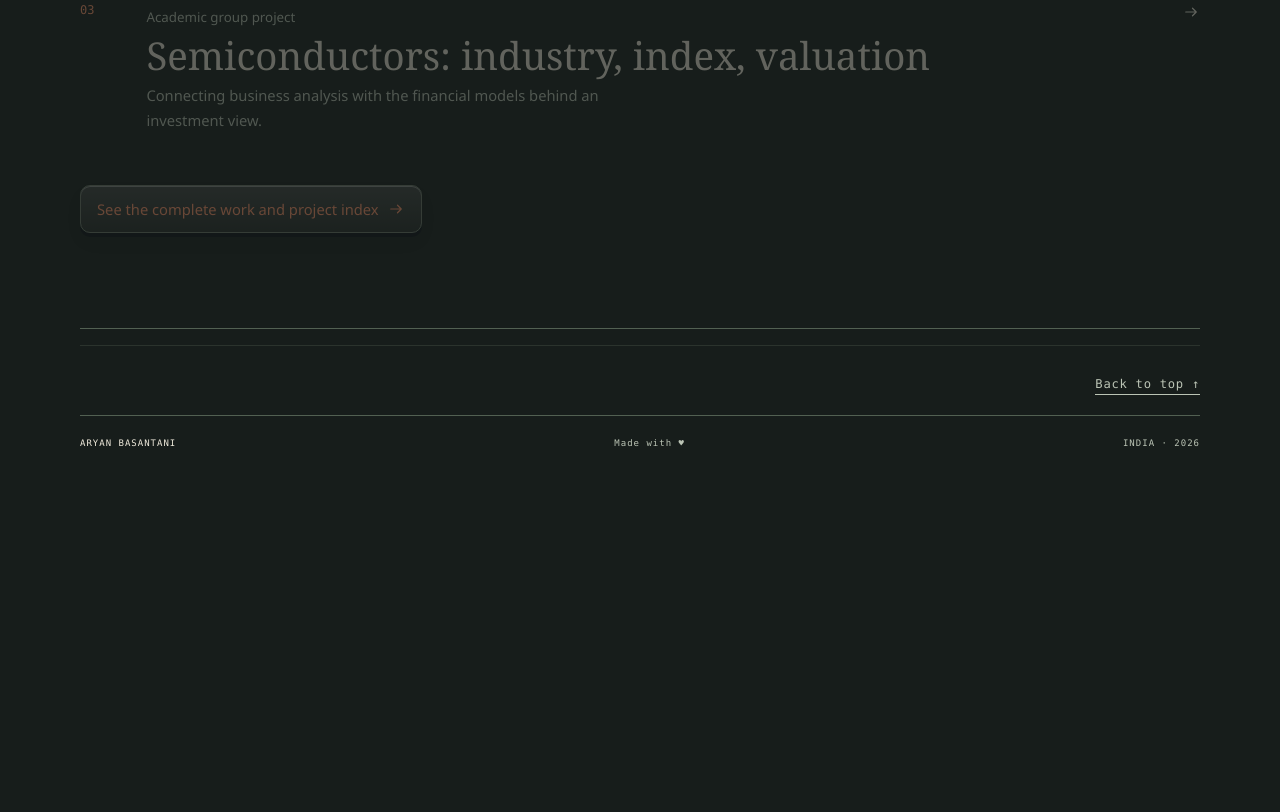
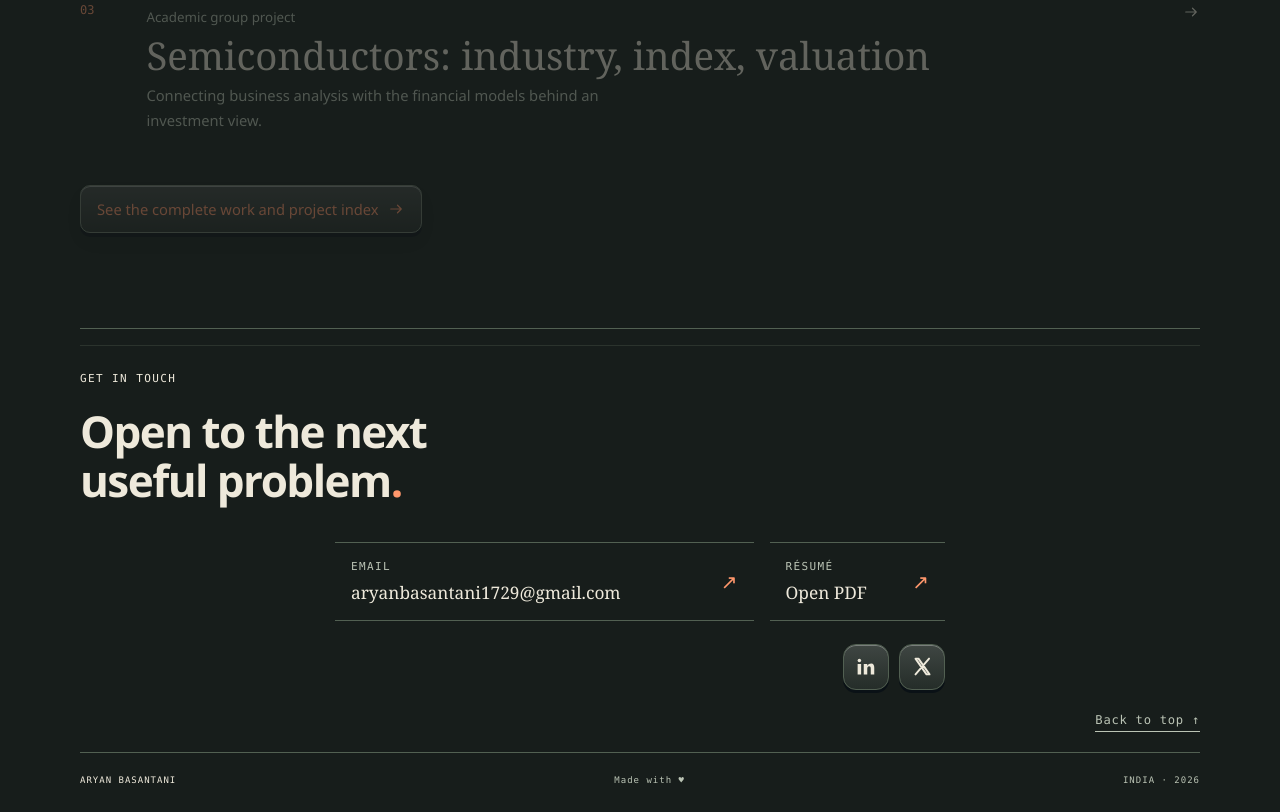
Before and after one commit to Arbs1729/Arbs1729.github.io, an Astro site: page / in a window 1280 px wide. Shown: the part 2542-3354 px from the top of the page. Before the commit the page ends 3018 px from the top, so only its background shows below. Built offline with nearby package versions, Linux system fonts and the light colour scheme; Astro itself is replaced by a stand-in of ours.

Commit message:
Restore Get in touch footer content

```diff
--- a/src/components/Deck.astro
+++ b/src/components/Deck.astro
@@ -50,6 +50,27 @@ const canonical = new URL(path, Astro.site || 'https://aryanbasantani.me');
     </header>
     <main id="main"><slot/></main>
     <footer id="contact" class="deck-footer">
+      <div><p class="mono">GET IN TOUCH</p><h2>Open to the next<br/>useful problem<span>.</span></h2></div>
+      <div class="footer-actions">
+        <div class="footer-primary">
+          <a class="footer-contact footer-email" href={`mailto:${person.email}`}>
+            <span class="mono">EMAIL</span><strong>{person.email}</strong><span aria-hidden="true">↗</span>
+          </a>
+          <a class="footer-contact footer-resume" href="/resume.pdf" target="_blank" rel="noreferrer">
+            <span class="mono">RÉSUMÉ</span><strong>Open PDF</strong><span aria-hidden="true">↗</span>
+          </a>
+        </div>
+        <nav class="footer-socials" aria-label="Social profiles">
+          <a href={person.linkedin} target="_blank" rel="noreferrer" aria-label="LinkedIn profile" title="LinkedIn">
+            <svg viewBox="0 0 24 24" aria-hidden="true"><circle cx="5" cy="5" r="2"/><path d="M3 9h4v12H3zm7 0h4v2c1.2-1.7 2.8-2.5 4.5-2.5 2.6 0 3.5 1.8 3.5 5V21h-4v-6.6c0-1.7-.6-2.6-1.9-2.6-1.4 0-2.1 1-2.1 3.1V21h-4z"/></svg>
+            <span class="sr-only">LinkedIn</span>
+          </a>
+          <a href={person.x} target="_blank" rel="noreferrer" aria-label="X profile: arbs_42" title="X · @arbs_42">
+            <svg viewBox="0 0 24 24" aria-hidden="true"><path d="m4 3 12.6 18H20L7.4 3ZM4 21 19.5 3"/></svg>
+            <span class="sr-only">X · @arbs_42</span>
+          </a>
+        </nav>
+      </div>
       <a class="footer-back-to-top" href="#main">Back to top ↑</a>
       <div class="footer-bottom"><span>ARYAN BASANTANI</span><span>Made with ♥</span><span>INDIA · 2026</span></div>
     </footer>
```
